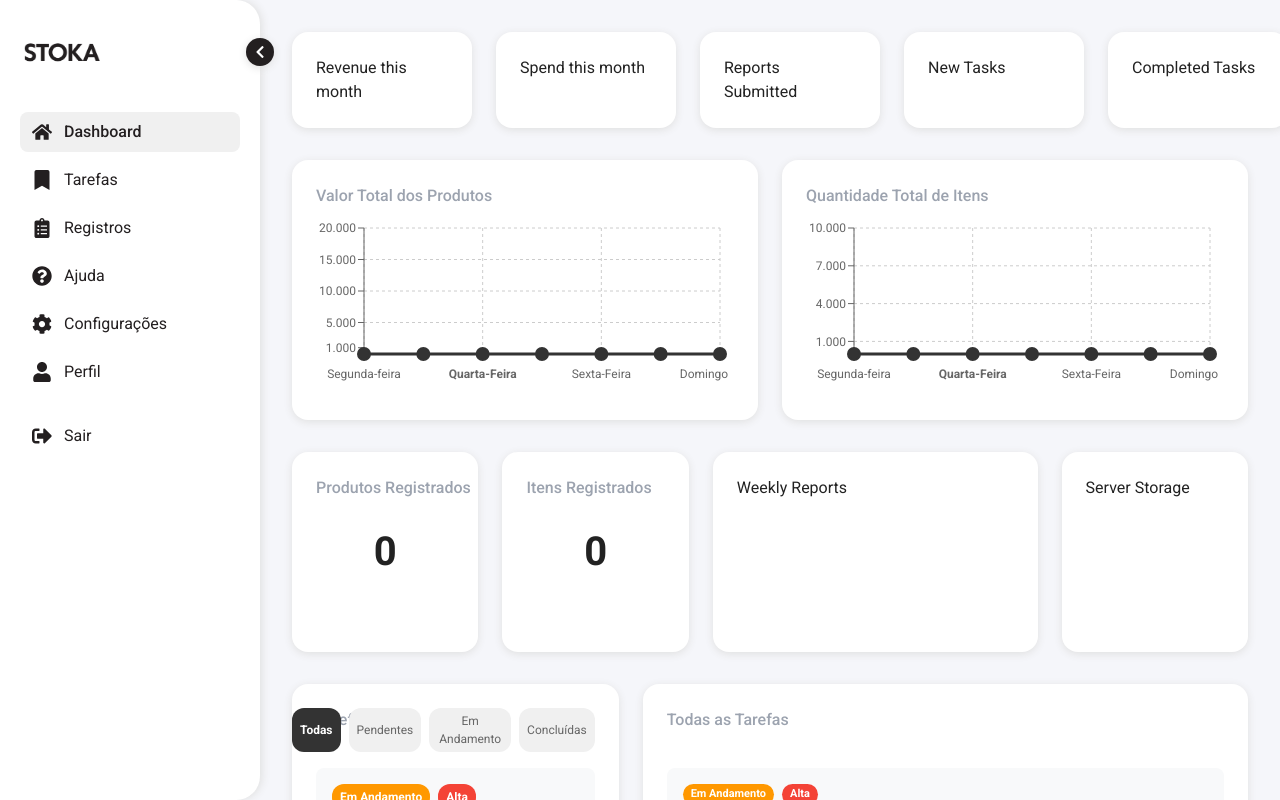
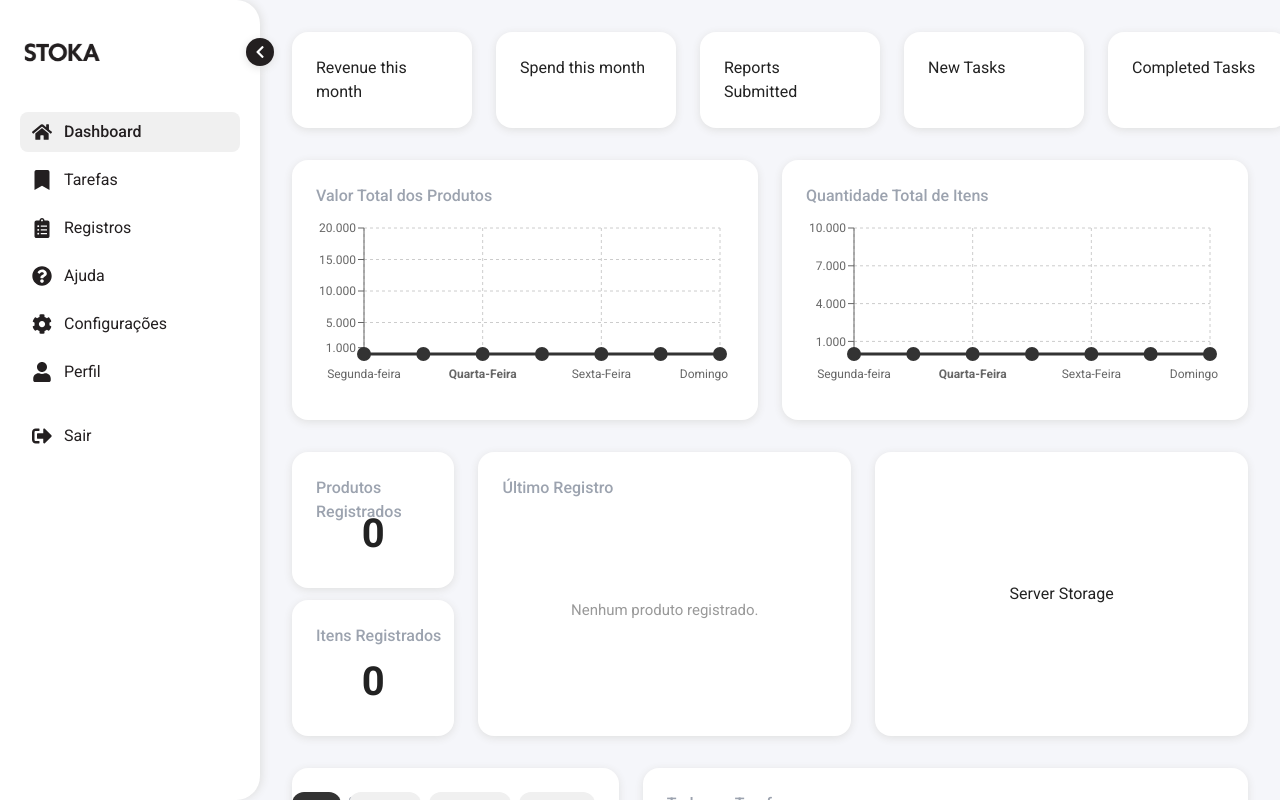
Before and after one commit to goncalvespedrogom/Plataform-Stoka, a Next.js app: page / in a window 1280 px wide. Built offline with nearby package versions, Linux system fonts and the light colour scheme.

Commit message:
Add box de Último Registro

```diff
--- a/src/components/sections/dashboard/DashboardSection.tsx
+++ b/src/components/sections/dashboard/DashboardSection.tsx
@@ -3,6 +3,13 @@ import { Product } from '../../../types/Product';
 import { useProductContext } from '../register/ProductContext';
 import { useTaskContext } from '../tasks/TaskContext';
 import { LineChart, Line, XAxis, YAxis, CartesianGrid, Tooltip, ResponsiveContainer } from 'recharts';
+import { FaSortAmountDownAlt } from 'react-icons/fa';
+import { LuWeight } from 'react-icons/lu';
+import { IoPricetagOutline } from 'react-icons/io5';
+import { MdOutlineLocalOffer } from 'react-icons/md';
+import { MdAttachMoney } from 'react-icons/md';
+import { HiOutlineDocumentCurrencyDollar } from 'react-icons/hi2';
+import { HiOutlineCurrencyDollar } from 'react-icons/hi2';
 
 const DashboardSection = () => {
   const { products } = useProductContext();
@@ -198,22 +205,65 @@ const DashboardSection = () => {
       </div>
       {/* Linha de membros, tarefas, outreach e storage */}
       <div style={{ display: 'flex', gap: '24px' }}>
-        <div style={{ background: '#fff', borderRadius: 16, padding: 24, flex: 1, minHeight: 200, boxShadow: '0 2px 8px #e0e0e0', position: 'relative' }}>
-          <span className="text-gray-400" style={{ position: 'absolute', top: 24, left: 24, fontSize: 16, fontWeight: 500 }}>Produtos Registrados</span>
-          <div style={{ display: 'flex', flexDirection: 'column', alignItems: 'center', justifyContent: 'center', height: '100%' }}>
-            <span style={{ fontWeight: 'bold', fontSize: 40 }}>{products.length}</span>
+        {/* Coluna empilhada: Produtos Registrados e Itens Registrados */}
+        <div style={{ display: 'flex', flexDirection: 'column', flex: 1, minHeight: 200, gap: 12 }}>
+          <div style={{ background: '#fff', borderRadius: 16, padding: 24, flex: 1, boxShadow: '0 2px 8px #e0e0e0', position: 'relative', display: 'flex', flexDirection: 'column', alignItems: 'center', justifyContent: 'center' }}>
+            <span className="text-gray-400" style={{ position: 'absolute', top: 24, left: 24, fontSize: 16, fontWeight: 500 }}>Produtos Registrados</span>
+            <span style={{ fontWeight: 'bold', fontSize: 40, marginTop: 28 }}>{products.length}</span>
+          </div>
+          <div style={{ background: '#fff', borderRadius: 16, padding: 24, flex: 1, boxShadow: '0 2px 8px #e0e0e0', position: 'relative', display: 'flex', flexDirection: 'column', alignItems: 'center', justifyContent: 'center' }}>
+            <span className="text-gray-400" style={{ position: 'absolute', top: 24, left: 24, fontSize: 16, fontWeight: 500 }}>Itens Registrados</span>
+            <span style={{ fontWeight: 'bold', fontSize: 40, marginTop: 28 }}>{totalItens}</span>
           </div>
         </div>
-        <div style={{ background: '#fff', borderRadius: 16, padding: 24, flex: 1, minHeight: 200, boxShadow: '0 2px 8px #e0e0e0', position: 'relative' }}>
-          <span className="text-gray-400" style={{ position: 'absolute', top: 24, left: 24, fontSize: 16, fontWeight: 500 }}>Itens Registrados</span>
-          <div style={{ display: 'flex', flexDirection: 'column', alignItems: 'center', justifyContent: 'center', height: '100%' }}>
-            <span style={{ fontWeight: 'bold', fontSize: 40 }}>{totalItens}</span>
-          </div>
+        {/* Último Registro */}
+        <div style={{ background: '#fff', borderRadius: 16, padding: 24, flex: 2, minHeight: 200, boxShadow: '0 2px 8px #e0e0e0', position: 'relative', display: 'flex', flexDirection: 'column', alignItems: 'center', justifyContent: 'center' }}>
+          <span className="text-gray-400" style={{ position: 'absolute', top: 24, left: 24, fontSize: 16, fontWeight: 500 }}>Último Registro</span>
+          {products.length > 0 ? (
+            (() => {
+              const last = products[products.length - 1];
+              const valorTotal = last.unitPrice * last.quantity;
+              return (
+                <>
+                  {/* Linha do meio: quantidade, valor unitário, valor total, data */}
+                  <div style={{ display: 'flex', justifyContent: 'space-between', alignItems: 'flex-end', margin: '40px 0 8px 0', width: '100%' }}>
+                    <div style={{ flex: 1, display: 'flex', flexDirection: 'column', alignItems: 'center', minWidth: 0 }}>
+                      <LuWeight size={20} color="#9ca3af" style={{ marginBottom: 2, strokeWidth: 2.5 }} />
+                      <span style={{ color: '#363636', fontWeight: 500, fontSize: 17, marginTop: 2 }}>{last.quantity}</span>
+                      <span style={{ color: '#888', fontSize: 13, marginTop: 2 }}>Quantidade</span>
+                    </div>
+                    <div style={{ flex: 1, display: 'flex', flexDirection: 'column', alignItems: 'center', minWidth: 0 }}>
+                      <MdOutlineLocalOffer size={22} color="#9ca3af" style={{ marginBottom: 2 }} />
+                      <span style={{ color: '#363636', fontWeight: 500, fontSize: 17, marginTop: 2 }}>{formatarReal(last.unitPrice)}</span>
+                      <span style={{ color: '#888', fontSize: 13, marginTop: 2 }}>Valor Unitário</span>
+                    </div>
+                    <div style={{ flex: 1, display: 'flex', flexDirection: 'column', alignItems: 'center', minWidth: 0 }}>
+                      <HiOutlineCurrencyDollar size={22} color="#9ca3af" style={{ marginBottom: 2 }} />
+                      <span style={{ color: '#363636', fontWeight: 500, fontSize: 17, marginTop: 2 }}>{formatarReal(valorTotal)}</span>
+                      <span style={{ color: '#888', fontSize: 13, marginTop: 2 }}>Valor Total</span>
+                    </div>
+                    <div style={{ flex: 1, display: 'flex', flexDirection: 'column', alignItems: 'center', minWidth: 0 }}>
+                      <svg width="22" height="22" fill="none" viewBox="0 0 24 24" style={{ marginBottom: 2 }}><rect x="3" y="4" width="18" height="18" rx="4" stroke="#9ca3af" strokeWidth="2"/><path d="M16 2v4M8 2v4M3 10h18" stroke="#9ca3af" strokeWidth="2" strokeLinecap="round"/></svg>
+                      <span style={{ color: '#363636', fontWeight: 500, fontSize: 17, marginTop: 2 }}>{new Date(last.date).toLocaleDateString('pt-BR')}</span>
+                      <span style={{ color: '#888', fontSize: 13, marginTop: 2 }}>Data</span>
+                    </div>
+                  </div>
+                  {/* Box cinza com título e descrição na parte debaixo */}
+                  <div style={{ background: '#f8f9fa', borderRadius: 8, marginTop: 24, padding: '18px 32px', width: '100%', boxSizing: 'border-box', display: 'flex', flexDirection: 'column', alignItems: 'flex-start', boxShadow: '0 1px 4px #e0e0e0' }}>
+                    <span style={{ fontWeight: 600, fontSize: 18, color: '#333', marginBottom: 6 }}>{last.name}</span>
+                    <span style={{ color: '#666', fontSize: 14, lineHeight: 1.5 }}>{last.description || <span style={{ color: '#bbb' }}>Sem descrição.</span>}</span>
+                  </div>
+                </>
+              );
+            })()
+          ) : (
+            <span style={{ color: '#999', fontSize: 15, marginTop: 32 }}>Nenhum produto registrado.</span>
+          )}
         </div>
-        <div style={{ background: '#fff', borderRadius: 16, padding: 24, flex: 2, minHeight: 200, boxShadow: '0 2px 8px #e0e0e0' }}>
-          Weekly Reports
+        {/* Server Storage com mesmo tamanho do Último Registro */}
+        <div style={{ background: '#fff', borderRadius: 16, padding: 24, flex: 2, minHeight: 200, boxShadow: '0 2px 8px #e0e0e0', display: 'flex', alignItems: 'center', justifyContent: 'center' }}>
+          Server Storage
         </div>
-        <div style={{ background: '#fff', borderRadius: 16, padding: 24, flex: 1, minHeight: 200, boxShadow: '0 2px 8px #e0e0e0' }}>Server Storage</div>
       </div>
       {/* Tarefas e Nova Box */}
       <div style={{ display: 'flex', gap: '24px' }}>
```
